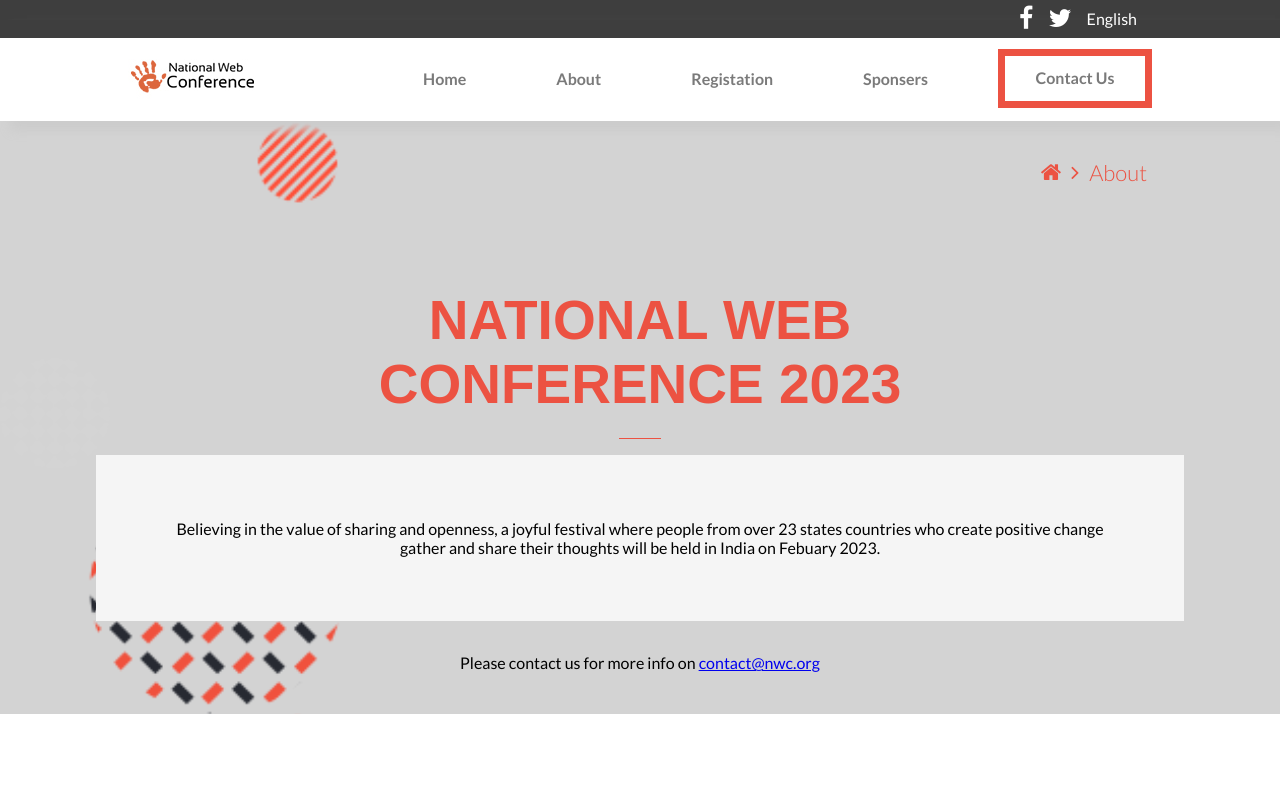
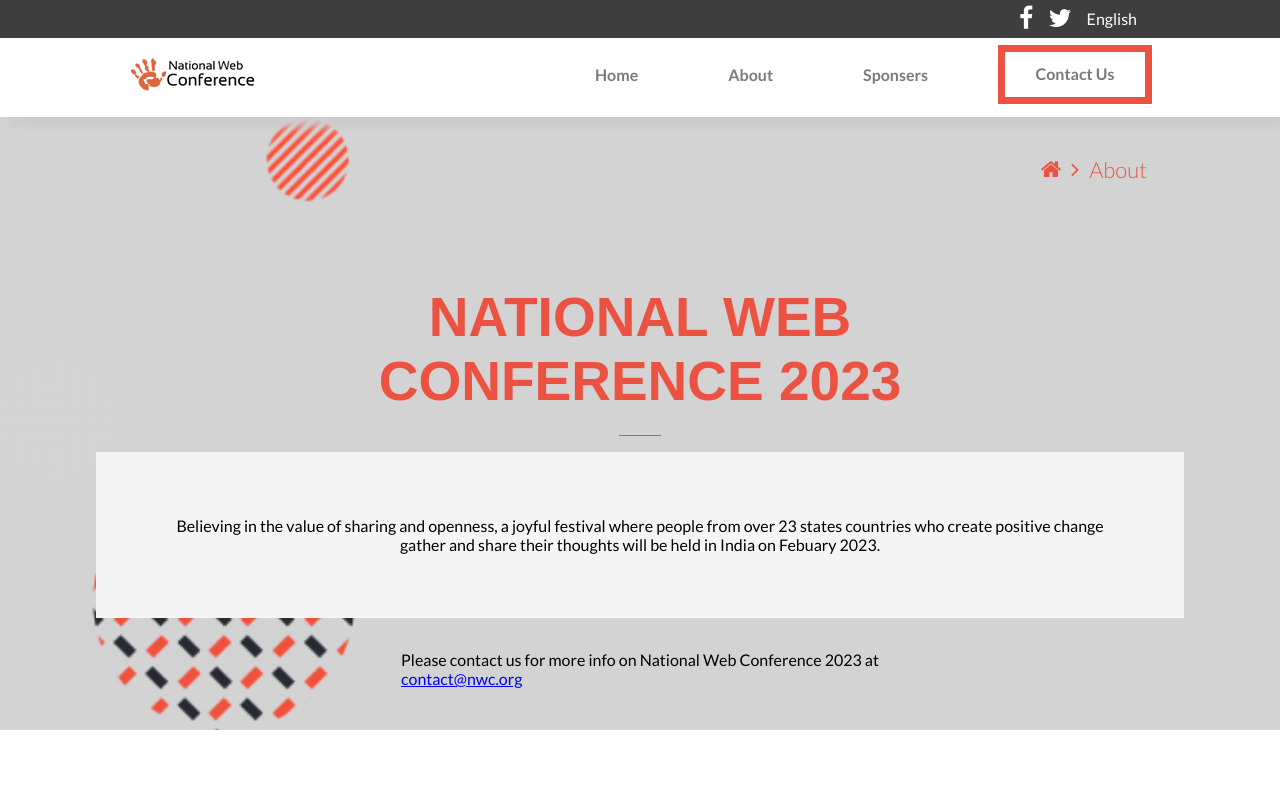
Before and after one commit to bhskr44/national-web-conference, a website: page about.html in a window 1280 px wide. Shown: the top 800 px of the page. Drawn offline with Linux system fonts and the light colour scheme; a web font is replaced by a local one.

Commit message:
Update about.html

```diff
--- a/about.html
+++ b/about.html
@@ -17,7 +17,11 @@
       href="https://fonts.googleapis.com/css2?family=Lato:ital,wght@0,100;0,300;0,400;0,700;0,900;1,100;1,300;1,400;1,700;1,900&display=swap"
       rel="stylesheet"
     />
-    <link href="//db.onlinewebfonts.com/c/d14035f6b1afeabafbee4abb2ebf0fc6?family=COCOGOOSE" rel="stylesheet" type="text/css"/>
+    <link
+      href="//db.onlinewebfonts.com/c/d14035f6b1afeabafbee4abb2ebf0fc6?family=COCOGOOSE"
+      rel="stylesheet"
+      type="text/css"
+    />
 
     <link rel="stylesheet" href="css/main.css" />
   </head>
@@ -38,7 +42,6 @@
             <ul>
               <li class="nav-item"><a href="index.html">Home</a></li>
               <li class="nav-item"><a href="about.html">About</a></li>
-              <li class="nav-item">Registation</li>
               <li class="nav-item">Sponsers</li>
               <li class="theme-btn theme-btn-primary contact-us">
                 <a href="#">Contact Us</a>
@@ -65,7 +68,6 @@
             <ul>
               <li class="nav-item"><a href="index.html">Home</a></li>
               <li class="nav-item"><a href="about.html">About</a></li>
-              <li class="nav-item">Registation</li>
               <li class="nav-item">Sponsers</li>
               <li class="theme-btn theme-btn-primary conatct-us">
                 <a href="#">Contact Us</a>
@@ -93,8 +95,11 @@
           </p>
 
           <p class="about-info">
-            Please contact us for more info on
-            <a href="mailto:contact@nwc.org">contact@nwc.org</a>
+            Please contact us for more info on National Web Conference 2023
+            at<br />
+            <a class="no-decoration center bold" href="mailto:contact@nwc.org"
+              >contact@nwc.org</a
+            >
           </p>
         </div>
       </section>
```
